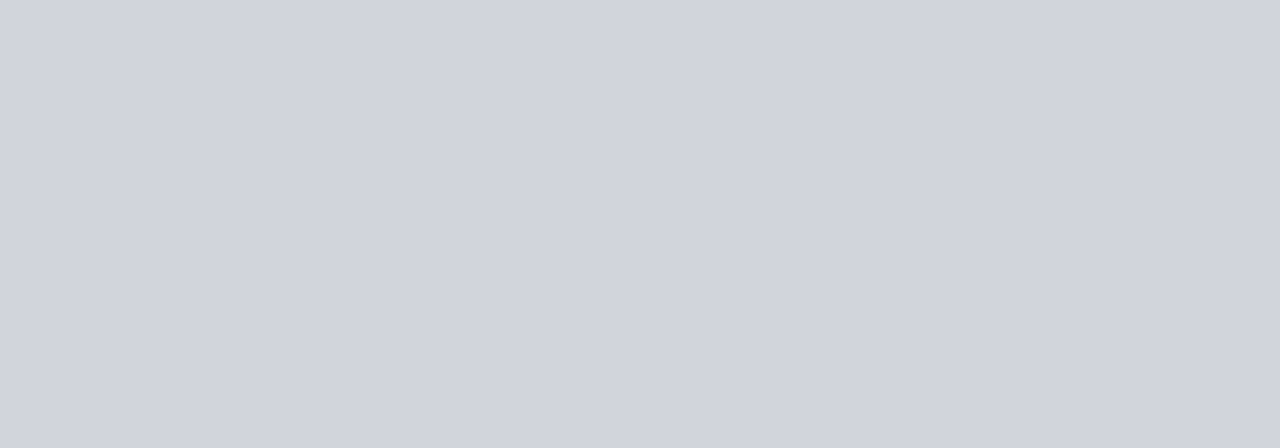
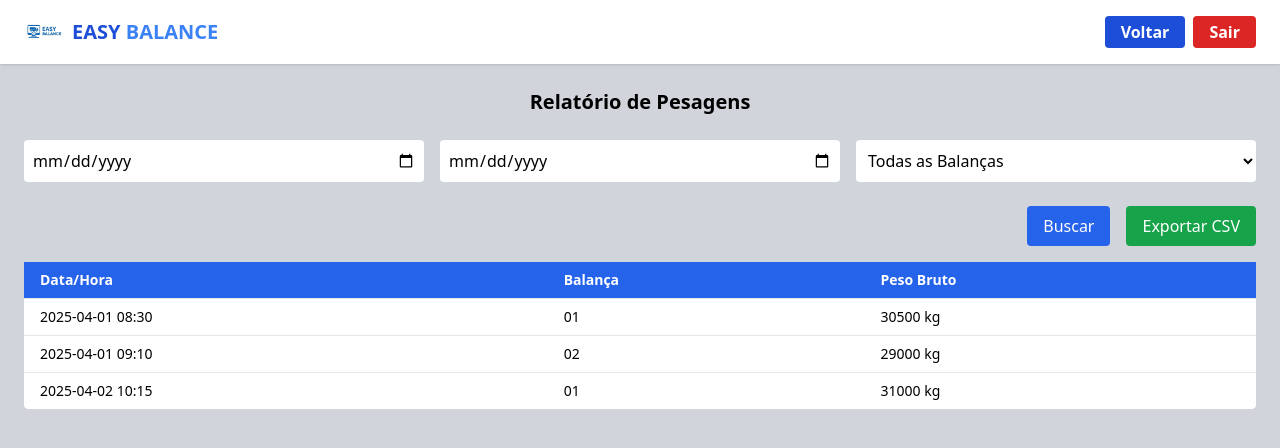
Before and after one commit to AlissonG04/easy-balance-front-end, a React (Vite) app: page /relatorios in a window 1280 px wide. Before the commit this address had no page. Shown: the top 448 px of the page. Built offline with nearby package versions, Linux system fonts and the light colour scheme.

Commit message:
criação da tela de relatorios e criação do relatório geral

```diff
--- a/src/App.jsx
+++ b/src/App.jsx
@@ -9,6 +9,7 @@ import {
 import Login from "./pages/Login";
 import Home from "./pages/Home";
 import Balanca from "./pages/Balanca";
+import Relatorios from "./pages/Relatorios";
 
 function App() {
   return (
@@ -18,6 +19,7 @@ function App() {
         <Route path="/login" element={<Login />} />
         <Route path="/home" element={<Home />} />
         <Route path="/balanca" element={<Balanca />} />
+        <Route path="/relatorios" element={<Relatorios />} />
       </Routes>
     </Router>
   );
--- a/src/pages/Home.jsx
+++ b/src/pages/Home.jsx
@@ -29,7 +29,10 @@ const Home = () => {
           >
             Balança
           </button>
-          <button className="bg-blue-700 hover:bg-blue-800 text-white px-4 py-1 rounded">
+          <button
+            onClick={() => navigate("/relatorios")}
+            className="bg-blue-700 hover:bg-blue-800 text-white px-4 py-1 rounded"
+          >
             Relatórios
           </button>
           <button className="bg-blue-700 hover:bg-blue-800 text-white px-4 py-1 rounded">
--- /dev/null
+++ b/src/pages/Relatorios.jsx
@@ -0,0 +1,137 @@
+import React, { useState } from "react";
+import { useNavigate } from "react-router-dom";
+
+const Relatorios = () => {
+  const navigate = useNavigate();
+  const [filtros, setFiltros] = useState({
+    dataInicial: "",
+    dataFinal: "",
+    balanca: "",
+  });
+
+  const dadosSimulados = [
+    {
+      data: "2025-04-01 08:30",
+      balanca: "01",
+      bruto: 30500,
+      tara: 9500,
+      liquido: 21000,
+    },
+    {
+      data: "2025-04-01 09:10",
+      balanca: "02",
+      bruto: 29000,
+      tara: 9000,
+      liquido: 20000,
+    },
+    {
+      data: "2025-04-02 10:15",
+      balanca: "01",
+      bruto: 31000,
+      tara: 9700,
+      liquido: 21300,
+    },
+  ];
+
+  return (
+    <div className="min-h-screen bg-gray-300">
+      {/* Header */}
+      <header className="bg-white flex justify-between items-center px-6 py-3 shadow">
+        <div className="flex items-center space-x-2">
+          <img src="/logo.png" alt="Logo" className="w-10" />
+          <h1 className="text-xl font-bold text-blue-700">
+            EASY <span className="text-blue-500">BALANCE</span>
+          </h1>
+        </div>
+
+        <div className="flex items-center space-x-2">
+          <button
+            onClick={() => navigate("/home")}
+            className="bg-blue-700 hover:bg-blue-800 text-white font-bold px-4 py-1 rounded"
+          >
+            Voltar
+          </button>
+          <button
+            onClick={() => navigate("/login")}
+            className="bg-red-600 hover:bg-red-700 text-white font-bold px-4 py-1 rounded"
+          >
+            Sair
+          </button>
+        </div>
+      </header>
+
+      {/* Conteúdo */}
+      <main className="p-6 max-w-7xl mx-auto">
+        <h2 className="text-xl font-bold text-center mb-6">
+          Relatório de Pesagens
+        </h2>
+
+        {/* Filtros */}
+        <div className="grid grid-cols-1 md:grid-cols-3 gap-4 mb-6">
+          <input
+            type="date"
+            value={filtros.dataInicial}
+            onChange={(e) =>
+              setFiltros({ ...filtros, dataInicial: e.target.value })
+            }
+            className="p-2 rounded bg-white"
+            placeholder="Data Inicial"
+          />
+          <input
+            type="date"
+            value={filtros.dataFinal}
+            onChange={(e) =>
+              setFiltros({ ...filtros, dataFinal: e.target.value })
+            }
+            className="p-2 rounded bg-white"
+            placeholder="Data Final"
+          />
+          <select
+            value={filtros.balanca}
+            onChange={(e) =>
+              setFiltros({ ...filtros, balanca: e.target.value })
+            }
+            className="p-2 rounded bg-white"
+          >
+            <option value="">Todas as Balanças</option>
+            <option value="01">Balança 01</option>
+            <option value="02">Balança 02</option>
+          </select>
+        </div>
+        {/* Ações */}
+        <div className="flex justify-end gap-4 mb-4">
+          <button className="bg-blue-600 hover:bg-blue-700 text-white px-4 py-2 rounded">
+            Buscar
+          </button>
+          <button className="bg-green-600 hover:bg-green-700 text-white px-4 py-2 rounded">
+            Exportar CSV
+          </button>
+        </div>
+
+        {/* Tabela */}
+        <div className="overflow-x-auto">
+          <table className="min-w-full bg-white rounded shadow text-sm">
+            <thead className="bg-blue-600 text-white">
+              <tr>
+                <th className="py-2 px-4 text-left">Data/Hora</th>
+                <th className="py-2 px-4 text-left">Balança</th>
+                <th className="py-2 px-4 text-left">Peso Bruto</th>
+              </tr>
+            </thead>
+            <tbody>
+              {dadosSimulados.map((item, idx) => (
+                <tr key={idx} className="border-t hover:bg-gray-100">
+                  <td className="py-2 px-4">{item.data}</td>
+                  <td className="py-2 px-4">{item.balanca}</td>
+                  <td className="py-2 px-4">{item.bruto} kg</td>
+                </tr>
+              ))}
+            </tbody>
+          </table>
+        </div>
+      </main>
+    </div>
+  );
+};
+
+export default Relatorios;
```
